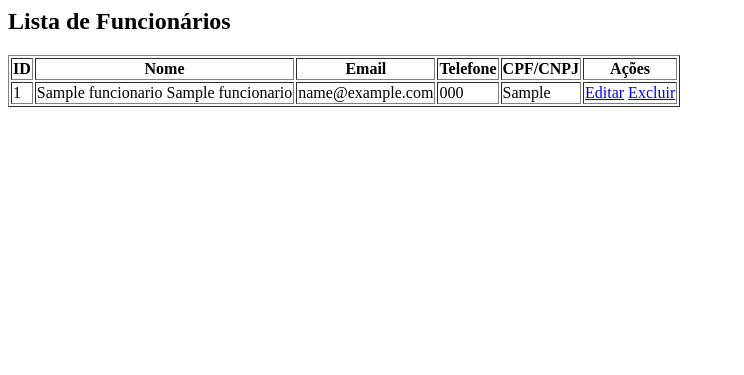
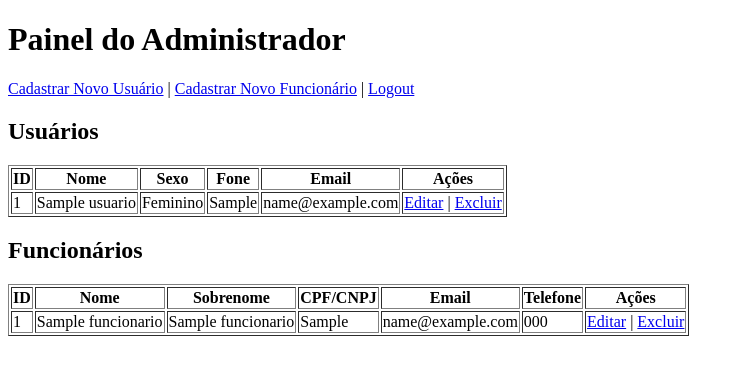
Before and after one commit to gabrielbock04/portalNoticias, a PHP site: page /painel_admin.php in a window 1280 px wide. Shown: the top 375 px of the page, without its empty margins (0-744 px from the left). Run offline with PHP 8.4, Linux system fonts and the light colour scheme; the visitor is signed in with stand-in values (Sample User, id 1); tables that the repository leaves empty or names only in its code hold one stand-in row (values such as "Sample post"); some libraries are stand-ins or nearby versions.

Commit message:
painel admin completo

```diff
--- a/painel_admin.php
+++ b/painel_admin.php
@@ -1,34 +1,83 @@
 <?php
 session_start();
 include_once './conexao/config.php';
+include_once './conexao/funcoes.php';
+
+if (!isset($_SESSION['usuario_id']) || !isset($_SESSION['is_admin']) || $_SESSION['is_admin'] != 1) {
+    header('Location: login.php');
+    exit();
+}
 
 $db = (new Database())->getConnection();
-$stmt = $db->prepare("SELECT f.*, u.email as email_login FROM funcionarios f JOIN usuarios u ON f.usuario_id = u.id");
-$stmt->execute();
-$funcionarios = $stmt->fetchAll(PDO::FETCH_ASSOC);
+$usuario = new Usuario($db);
+$funcionario = new Funcionario($db);
+
+$usuarios = $usuario->ler();
+$funcionarios = $funcionario->listarTodos();
 ?>
 
-<h2>Lista de Funcionários</h2>
+<!DOCTYPE html>
+<html lang="pt-br">
+<head>
+    <meta charset="UTF-8">
+    <title>Painel do Administrador</title>
+</head>
+<body>
+    <h1>Painel do Administrador</h1>
+    <a href="cadastro_usuario.php">Cadastrar Novo Usuário</a> |
+    <a href="cadastrar_funcionario.php">Cadastrar Novo Funcionário</a> |
+    <a href="logout.php">Logout</a>
+
+    <h2>Usuários</h2>
     <table border="1">
         <tr>
             <th>ID</th>
             <th>Nome</th>
+            <th>Sexo</th>
+            <th>Fone</th>
+            <th>Email</th>
+            <th>Ações</th>
+        </tr>
+        <?php while ($row = $usuarios->fetch(PDO::FETCH_ASSOC)) : ?>
+            <tr>
+                <td><?php echo $row['id']; ?></td>
+                <td><?php echo $row['nome']; ?></td>
+                <td><?php echo ($row['sexo'] === 'M') ? 'Masculino' : 'Feminino'; ?></td>
+                <td><?php echo $row['fone']; ?></td>
+                <td><?php echo $row['email']; ?></td>
+                <td>
+                    <a href="crudUsuarios/editar_usuario.php?id=<?php echo $row['id']; ?>">Editar</a> |
+                    <a href="crudUsuarios/excluir_usuario.php?id=<?php echo $row['id']; ?>" onclick="return confirm('Excluir este usuário?')">Excluir</a>
+                </td>
+            </tr>
+        <?php endwhile; ?>
+    </table>
+
+    <h2>Funcionários</h2>
+    <table border="1">
+        <tr>
+            <th>ID</th>
+            <th>Nome</th>
+            <th>Sobrenome</th>
+            <th>CPF/CNPJ</th>
             <th>Email</th>
             <th>Telefone</th>
-        <th>CPF/CNPJ</th>
             <th>Ações</th>
         </tr>
-    <?php foreach ($funcionarios as $f): ?>
+        <?php foreach ($funcionarios as $f) : ?>
             <tr>
-        <td><?= $f['id'] ?></td>
-        <td><?= $f['nome'] . ' ' . $f['sobrenome'] ?></td>
-        <td><?= $f['email_login'] ?></td>
-        <td><?= $f['telefone'] ?></td>
-        <td><?= $f['cpf_cnpj'] ?></td>
+                <td><?php echo $f['id']; ?></td>
+                <td><?php echo $f['nome']; ?></td>
+                <td><?php echo $f['sobrenome']; ?></td>
+                <td><?php echo $f['cpf_cnpj']; ?></td>
+                <td><?php echo $f['email']; ?></td>
+                <td><?php echo $f['telefone']; ?></td>
                 <td>
-            <a href="editar_funcionario.php?id=<?= $f['id'] ?>">Editar</a>
-            <a href="excluir_funcionario.php?id=<?= $f['id'] ?>" onclick="return confirm('Excluir este funcionário?')">Excluir</a>
+                    <a href="crudFuncionarios/editar_funcionario.php?id=<?php echo $f['id']; ?>">Editar</a> |
+                    <a href="crudFuncionarios/excluir_funcionario.php?id=<?php echo $f['id']; ?>" onclick="return confirm('Excluir este funcionário?')">Excluir</a>
                 </td>
             </tr>
         <?php endforeach; ?>
     </table>
+</body>
+</html>
```
Lines whose indentation alone changed are shown as unchanged.
